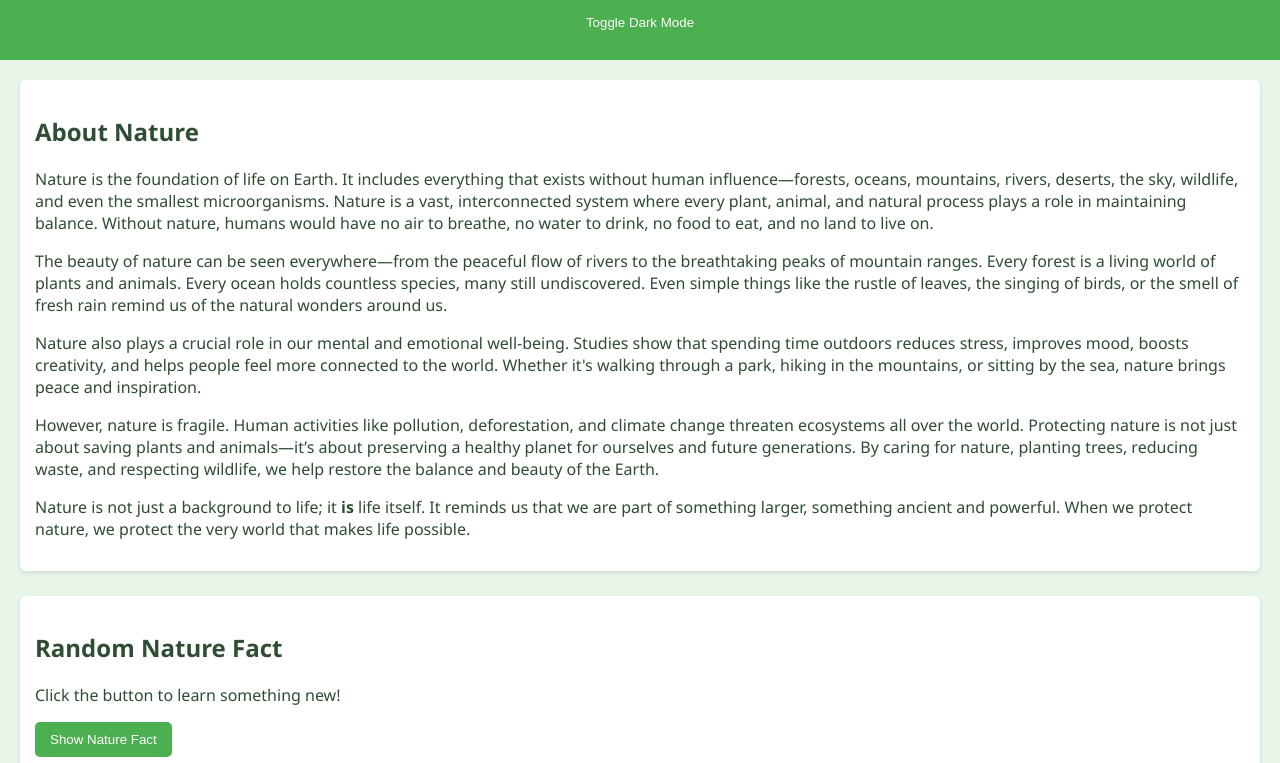
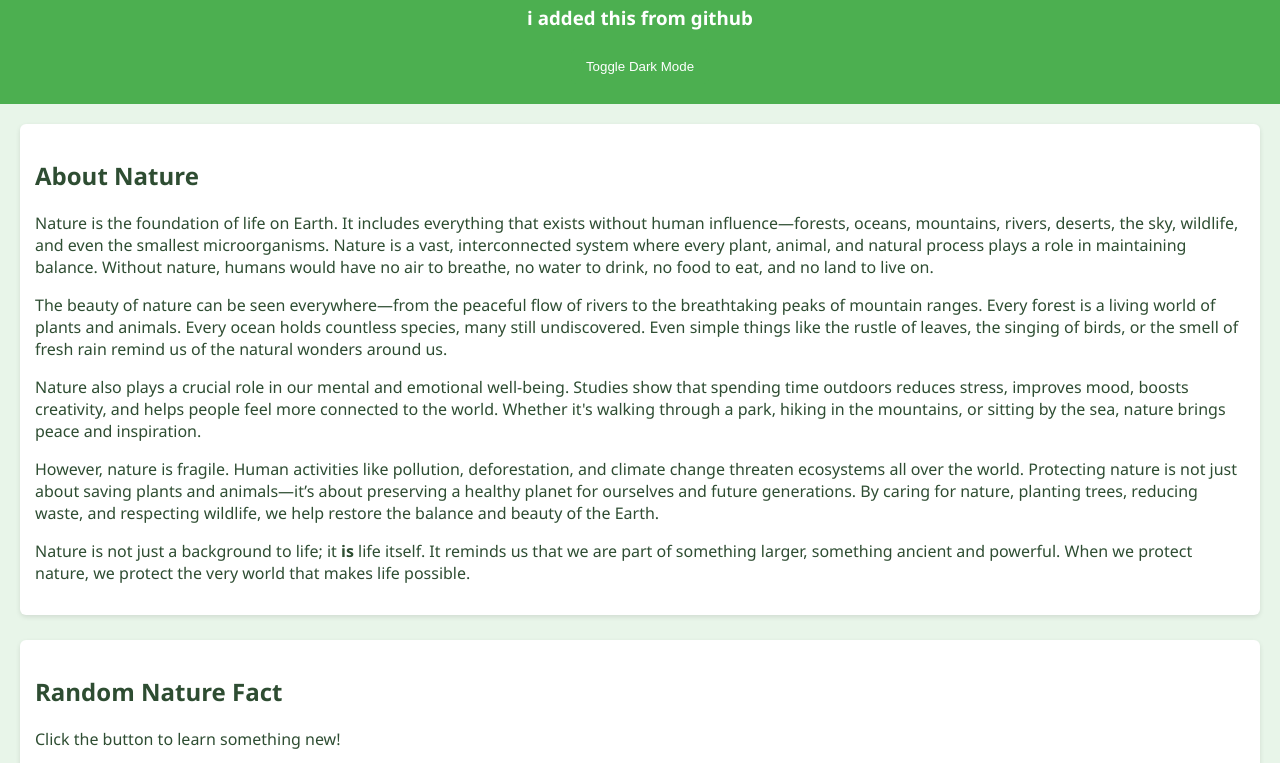
Before and after one commit to younesha0/youneshadrigitproject, a plain HTML site: page index.html in a window 1280 px wide. Shown: the part 165-928 px from the top of the page. Drawn offline with Linux system fonts and the light colour scheme.

Commit message:
Update index.html
this modification is on github

```diff
--- a/index.html
+++ b/index.html
@@ -13,6 +13,7 @@
     <header>
         <h1>The Beauty of Nature</h1>
 		<h1>VERSION 2</h1>
+		<h3>i added this from github</h3>
         <button id="themeBtn">Toggle Dark Mode</button>
     </header>
 
```
